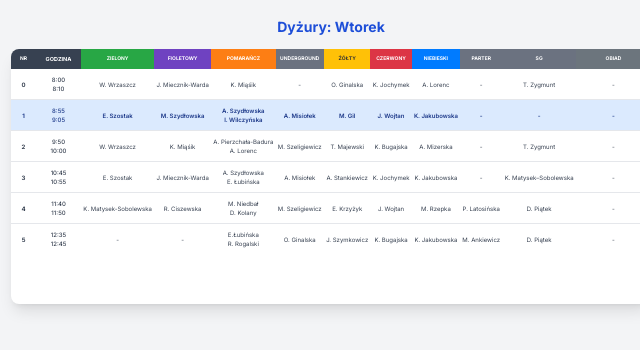
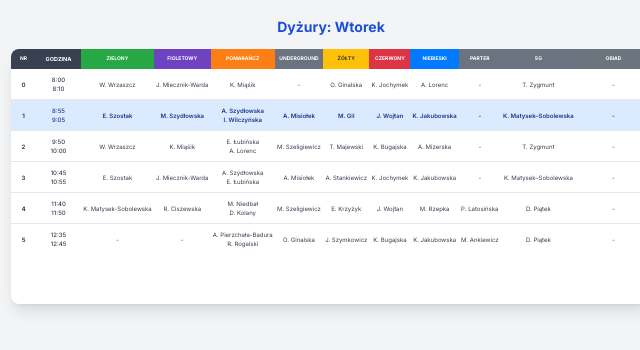
Before and after one commit to Hen9est/gra1, a plain HTML site: page index.html in a window 1280 px wide. Shown: the full height of the page, 309-949 px from the left. Drawn offline with nearby package versions, Linux system fonts and the light colour scheme.

Commit message:
Update index.html

```diff
--- a/index.html
+++ b/index.html
@@ -91,11 +91,11 @@
                     <!-- Tabela: Wtorek -->
                     <tbody id="tbody-wtorek" class="divide-y divide-gray-200 schedule-body hidden">
                         <tr><td class="font-bold">0</td><td class="font-medium">8:00<br>8:10</td><td>W. Wrzaszcz</td><td>J. Miecznik-Warda</td><td>K. Miąśik</td><td class="empty-cell">-</td><td>O. Ginalska</td><td>K. Jochymek</td><td>A. Lorenc</td><td class="empty-cell">-</td><td>T. Zygmunt</td><td class="empty-cell">-</td></tr>
-                        <tr><td class="font-bold">1</td><td class="font-medium">8:55<br>9:05</td><td>E. Szostak</td><td>M. Szydłowska</td><td>A. Szydłowska<br>I. Wilczyńska</td><td>A. Misiołek</td><td>M. Gil</td><td>J. Wojtan</td><td>K. Jakubowska</td><td class="empty-cell">-</td><td class="empty-cell">-</td><td class="empty-cell">-</td></tr>
-                        <tr><td class="font-bold">2</td><td class="font-medium">9:50<br>10:00</td><td>W. Wrzaszcz</td><td>K. Miąśik</td><td>A. Pierzchała-Badura<br>A. Lorenc</td><td>M. Szeligiewicz</td><td>T. Majewski</td><td>K. Bugajska</td><td>A. Mizerska</td><td class="empty-cell">-</td><td>T. Zygmunt</td><td class="empty-cell">-</td></tr>
+                        <tr><td class="font-bold">1</td><td class="font-medium">8:55<br>9:05</td><td>E. Szostak</td><td>M. Szydłowska</td><td>A. Szydłowska<br>I. Wilczyńska</td><td>A. Misiołek</td><td>M. Gil</td><td>J. Wojtan</td><td>K. Jakubowska</td><td class="empty-cell">-</td><td>K. Matysek–Sobolewska</td><td class="empty-cell">-</td></tr>
+                        <tr><td class="font-bold">2</td><td class="font-medium">9:50<br>10:00</td><td>W. Wrzaszcz</td><td>K. Miąśik</td><td>E. Łubińska<br>A. Lorenc</td><td>M. Szeligiewicz</td><td>T. Majewski</td><td>K. Bugajska</td><td>A. Mizerska</td><td class="empty-cell">-</td><td>T. Zygmunt</td><td class="empty-cell">-</td></tr>
                         <tr><td class="font-bold">3</td><td class="font-medium">10:45<br>10:55</td><td>E. Szostak</td><td>J. Miecznik-Warda</td><td>A. Szydłowska<br>E. Łubińska</td><td>A. Misiołek</td><td>A. Stankiewicz</td><td>K. Jochymek</td><td>K. Jakubowska</td><td class="empty-cell">-</td><td>K. Matysek–Sobolewska</td><td class="empty-cell">-</td></tr>
                         <tr><td class="font-bold">4</td><td class="font-medium">11:40<br>11:50</td><td>K. Matysek-Sobolewska</td><td>R. Ciszewska</td><td>M. Niedbał<br>D. Kolany</td><td>M. Szeligiewicz</td><td>E. Krzyżyk</td><td>J. Wojtan</td><td>M. Rzepka</td><td>P. Latosińska</td><td>D. Piątek</td><td class="empty-cell">-</td></tr>
-                        <tr><td class="font-bold">5</td><td class="font-medium">12:35<br>12:45</td><td class="empty-cell">-</td><td class="empty-cell">-</td><td>E.Łubińska<br>R. Rogalski</td><td>O. Ginalska</td><td>J. Szymkowicz</td><td>K. Bugajska</td><td>K. Jakubowska</td><td>M. Ankiewicz</td><td>D. Piątek</td><td class="empty-cell">-</td></tr>
+                        <tr><td class="font-bold">5</td><td class="font-medium">12:35<br>12:45</td><td class="empty-cell">-</td><td class="empty-cell">-</td><td>A. Pierzchała-Badura<br>R. Rogalski</td><td>O. Ginalska</td><td>J. Szymkowicz</td><td>K. Bugajska</td><td>K. Jakubowska</td><td>M. Ankiewicz</td><td>D. Piątek</td><td class="empty-cell">-</td></tr>
                     </tbody>
                     <!-- Tabela: Środa -->
                     <tbody id="tbody-sroda" class="divide-y divide-gray-200 schedule-body hidden">
```
